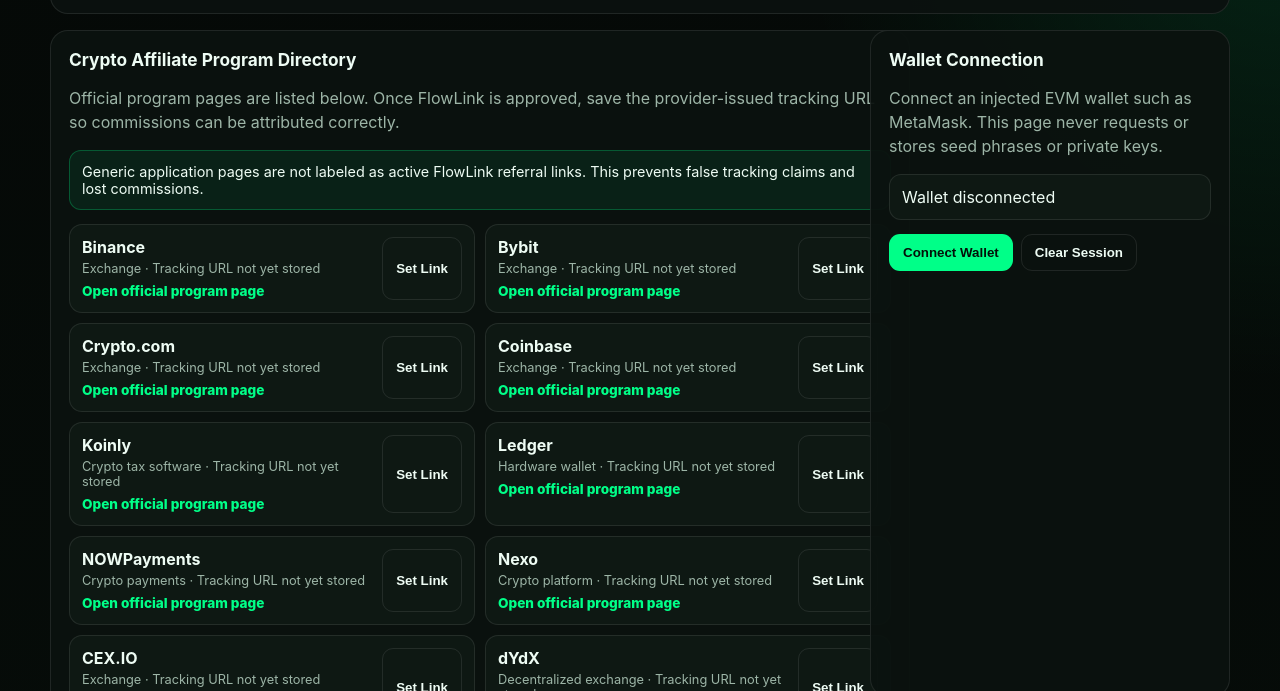
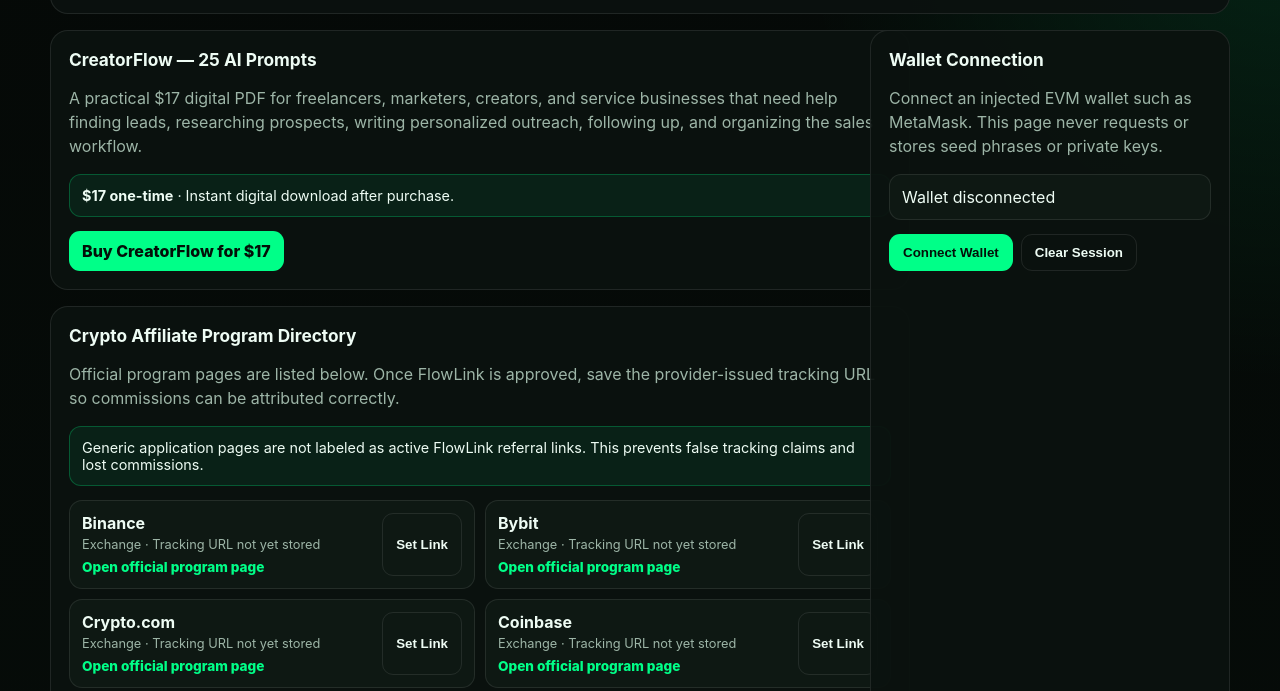
Before and after one commit to tokencraft1390/FlowLink_site, a plain HTML site: page index.html in a window 1280 px wide. Shown: the part 98-789 px from the top of the page. Drawn offline with Linux system fonts and the light colour scheme.

Commit message:
Add live $17 CreatorFlow offer to FlowLink homepage

```diff
--- a/index.html
+++ b/index.html
@@ -16,6 +16,7 @@
 <header class="top"><div class="logo">FL</div><div><h1>FlowLink Revenue AI LLC</h1><div class="sub">Stack Revenue Not Stress</div></div><div class="domain">Web3 domain<strong>flowlinkrevenue.zil</strong></div></header>
 <div class="grid">
 <main class="stack">
+<section class="card"><h2>CreatorFlow — 25 AI Prompts</h2><p class="muted">A practical $17 digital PDF for freelancers, marketers, creators, and service businesses that need help finding leads, researching prospects, writing personalized outreach, following up, and organizing the sales workflow.</p><div class="notice"><strong>$17 one-time</strong> · Instant digital download after purchase.</div><div class="toolbar"><a href="https://store.payloadz.com/details/2720459-documents-and-forms-other-forms-creatorflow-25-ai-prompts-to-find-leads-write-outreach-close-more-work.html?utm_source=flowlink_site&utm_medium=owned&utm_campaign=creatorflow_17&utm_content=homepage" target="_blank" rel="noopener noreferrer" style="display:inline-block;border-radius:11px;padding:10px 13px;background:var(--accent);color:#031008;font-weight:850;text-decoration:none">Buy CreatorFlow for $17</a></div></section>
 <section class="card"><h2>Crypto Affiliate Program Directory</h2><p class="muted">Official program pages are listed below. Once FlowLink is approved, save the provider-issued tracking URL so commissions can be attributed correctly.</p><div class="notice">Generic application pages are not labeled as active FlowLink referral links. This prevents false tracking claims and lost commissions.</div><div id="programs" class="programs"></div><div class="toolbar"><button id="exportPrograms">Export Programs CSV</button><label class="fileBtn secondary">Import Programs CSV<input id="importPrograms" class="hidden" type="file" accept=".csv,text/csv"></label><button id="copyPrograms" class="secondary">Copy Directory HTML</button></div></section>
 <section class="card"><h2>Affiliate Revenue Model</h2><p class="muted">Planning estimate only. Actual approvals, funded accounts, trading activity, reversals, and provider terms determine revenue.</p><div class="fields"><div><label for="clicks">Clicks</label><input id="clicks" type="number" min="0" step="1" value="3"></div><div><label for="period">Traffic period</label><select id="period"><option value="day">Per day</option><option value="week">Per week</option><option value="month">Per month</option></select></div><div><label for="conversionRate">Qualified conversion rate (%)</label><input id="conversionRate" type="number" min="0" max="100" step="0.1" value="2"></div><div><label for="averagePayout">Average earned commission (USD)</label><input id="averagePayout" type="number" min="0" step="0.01" value="20"></div></div><div class="toolbar"><button id="calculateRevenue">Calculate</button><button id="presetDaily" class="secondary">3 clicks/day</button><button id="presetWeekly" class="secondary">3 clicks/week</button></div><div class="metrics"><div class="metric"><small>Monthly clicks</small><b id="monthlyClicks">0</b></div><div class="metric"><small>Monthly conversions</small><b id="monthlyConversions">0</b></div><div class="metric"><small>Monthly revenue</small><b id="monthlyRevenue">$0.00</b></div><div class="metric"><small>Annual revenue</small><b id="annualRevenue">$0.00</b></div></div></section>
 <section class="card"><h2>Invoice and Payment Records</h2><p class="muted">Records stay in this browser until exported or deleted. Client data is not sent to FlowLink or any third party by this page.</p><form id="invoiceForm"><div class="fields"><div><label for="client">Client or payer</label><input id="client" type="text" required></div><div><label for="clientEmail">Client email</label><input id="clientEmail" type="email" required></div><div><label for="invoiceAmount">Amount (USD)</label><input id="invoiceAmount" type="number" min="0.01" step="0.01" required></div><div><label for="dueDate">Due date</label><input id="dueDate" type="date" required></div><div class="wide"><label for="description">Description</label><textarea id="description" rows="3" required></textarea></div></div><div class="toolbar"><button type="submit">Create Invoice</button><button id="exportInvoices" type="button" class="secondary">Export Invoice CSV</button><button id="clearInvoices" type="button" class="danger">Delete All Local Records</button></div></form><div class="tableWrap"><table><thead><tr><th>Invoice</th><th>Client</th><th>Amount</th><th>Due</th><th>Status</th><th>Payment reference</th><th>Actions</th></tr></thead><tbody id="invoiceRows"></tbody></table></div></section>
```
